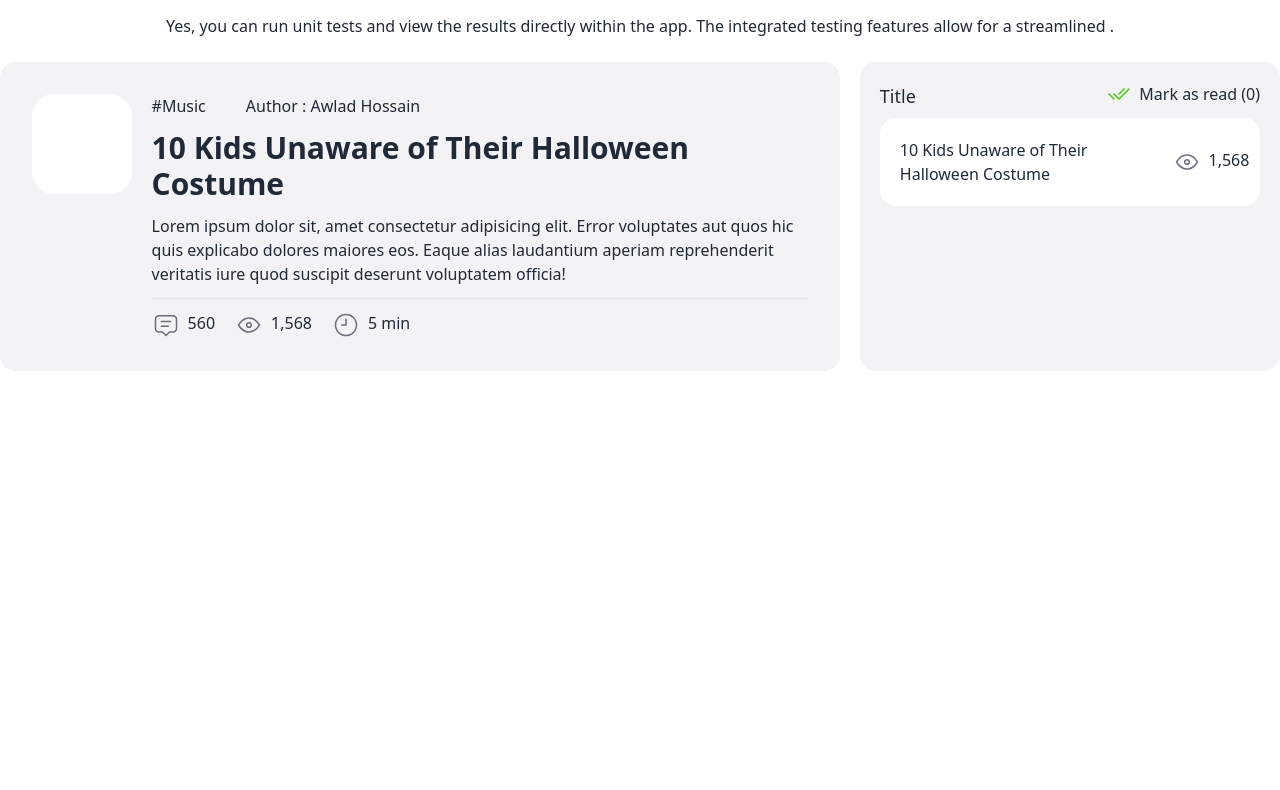
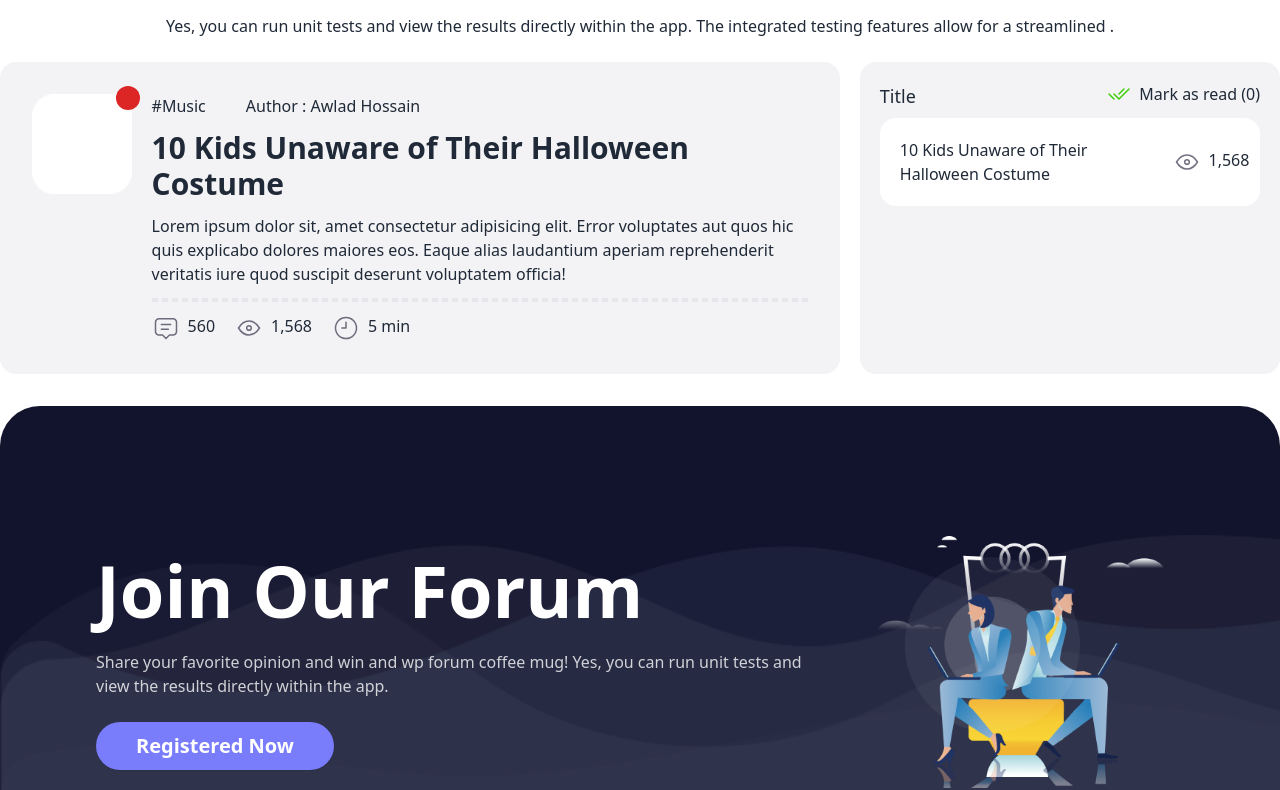
Before and after one commit to arparvej1/assignment-6-astro-forum, a plain HTML site: page index.html in a window 1280 px wide. Shown: the part 746-1536 px from the top of the page. Before the commit the page ends 1157 px from the top, so only its background shows below. Drawn offline with nearby package versions, Linux system fonts and the light colour scheme.

Commit message:
join our forum section added

```diff
--- a/index.html
+++ b/index.html
@@ -22,10 +22,10 @@
       </div>
       <div class="flex gap-6">
         <ul class="flex gap-4">
-          <li class="cursor-pointer"><img src="images/icons/home.svg" alt="Home"></li>
-          <li class="cursor-pointer"><img src="images/icons/edit.svg" alt="Edit"></li>
-          <li class="cursor-pointer"><img src="images/icons/add.svg" alt="Add"></li>
-          <li class="cursor-pointer"><img src="images/icons/post.svg" alt="Post"></li>
+          <li class="cursor-pointer tooltip" data-tip="Home"><img src="images/icons/home.svg" alt="Home"></li>
+          <li class="cursor-pointer tooltip" data-tip="Edit"><img src="images/icons/edit.svg" alt="Edit"></li>
+          <li class="cursor-pointer tooltip" data-tip="Add"><img src="images/icons/add.svg" alt="Add"></li>
+          <li class="cursor-pointer tooltip" data-tip="Post"><img src="images/icons/post.svg" alt="Post"></li>
         </ul>
         <button class="btn bg-[#797DFC] hover:bg-[#797dfcbb] text-white px-8 rounded-3xl">Sign In</button>
       </div>
@@ -86,14 +86,17 @@
           for a streamlined .
         </p>
       </div>
-      <div class="flex justify-between gap-5">
+      <div class="flex flex-col lg:flex-row justify-between gap-5">
         <!-- API All Post -->
-        <div class="w-[66%]">
+        <div class="lg:w-[66%]">
           <!-- Post Card Start -->
-          <div class="flex bg-[#F3F3F5] p-8 rounded-2xl gap-5">
+          <div class="flex bg-[#F3F3F5] p-8 rounded-2xl gap-5 hover:border-2 hover:border-[#10B981] hover:bg-[#10b98115]">
             <!-- Card Left -->
             <div>
-              <img class="w-64" src="images/rectangle.png" alt="">
+              <div class="relative">
+                <img class="w-64" src="images/rectangle.png" alt="">
+                <div id="post-author-active" class="w-6 h-6 absolute -top-2 -right-2 rounded-full bg-red-600"></div>
+              </div>
             </div>
             <!-- Card Right -->
             <div class="flex flex-col gap-3">
@@ -107,7 +110,7 @@
                 dolores maiores eos. Eaque alias laudantium aperiam reprehenderit veritatis iure quod suscipit deserunt
                 voluptatem officia!
               </p>
-              <hr>
+              <hr class="border-dashed border-2">
               <div class="flex justify-between">
                 <div class="flex gap-5">
                   <div class="flex gap-2">
@@ -132,7 +135,7 @@
           <!-- Post Card End -->
         </div>
         <!-- Mark as read -->
-        <div class="w-[33%] bg-[#F3F3F5] rounded-2xl p-5">
+        <div class="lg:w-[33%] bg-[#F3F3F5] rounded-2xl p-5">
           <div class="flex justify-between">
             <h3 class="font-medium text-lg">Title</h3>
             <div class="flex gap-2">
@@ -154,6 +157,26 @@
         </div>
       </div>
     </section>
+    <!-- Join Our Forum section -->
+    <section
+      class="flex lg:h-[32rem] rounded-[40px] justify-between items-center mt-8 px-10 lg:px-24 py-10 lg:py-14 bg-[#12132D] bg-[url('/images/bgbanner.png')] bg-cover flex-col lg:flex-row gap-5">
+      <!-- banner left side -->
+      <div class="flex flex-col text-center lg:text-left gap-3 lg:gap-6">
+        <h3 class="font-bold text-4xl lg:text-7xl text-white ">
+          Join Our Forum
+        </h3>
+        <p class="text-[#ffffffc9]">
+          Share your favorite opinion and win and wp forum coffee mug! Yes, you can run unit tests and view the results directly within the app.
+        </p>
+        <div class="flex justify-center lg:justify-start">
+          <button class="btn text-xl bg-[#797DFC] hover:bg-[#797dfcbb] text-white px-10 rounded-3xl border-none">Registered Now</button>
+        </div>
+      </div>
+      <!-- banner right side -->
+      <div class="flex p-5">
+        <img src="/images/joinforum.png" alt="">
+      </div>
+    </section>
   </main>
   <footer></footer>
   <script src="js/astro-forum.js"></script>
```
